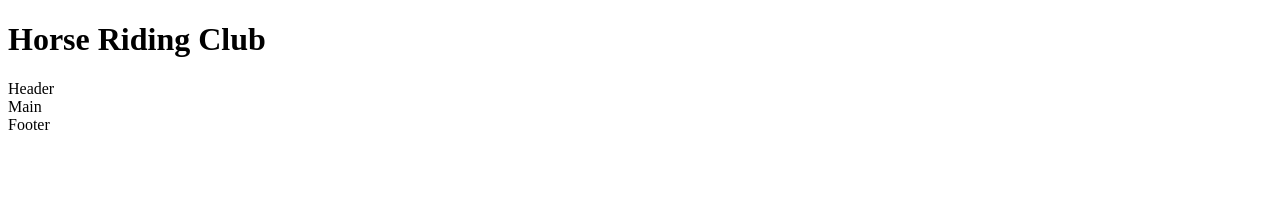
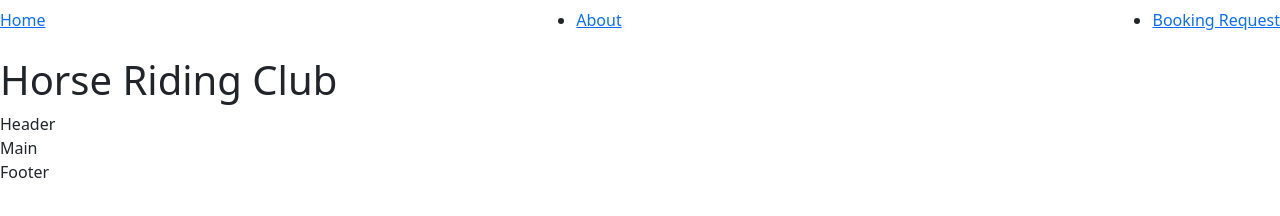
Before and after one commit to Saladin-B/horse-riding-club, a plain HTML site: page index.html in a window 1280 px wide. Drawn offline with nearby package versions, Linux system fonts and the light colour scheme.

Commit message:
navbar and top-bar using AI, add slider show bootstrap, change color, center main and footer. clickable title nav and topbar social icons

```diff
--- a/index.html
+++ b/index.html
@@ -3,10 +3,22 @@
 <head>
     <meta charset="UTF-8">
     <meta name="viewport" content="width=device-width, initial-scale=1.0">
-
+    <!--Bootstrap-->
+    <link href="https://cdn.jsdelivr.net/npm/bootstrap@5.3.8/dist/css/bootstrap.min.css" rel="stylesheet" integrity="sha384-sRIl4kxILFvY47J16cr9ZwB07vP4J8+LH7qKQnuqkuIAvNWLzeN8tE5YBujZqJLB" crossorigin="anonymous">
     <title>Horse Riding Club</title>
 </head>
 <body>
+    <!--Bootstrap JS script-->
+    <script src="https://cdn.jsdelivr.net/npm/bootstrap@5.3.8/dist/js/bootstrap.bundle.min.js" integrity="sha384-FKyoEForCGlyvwx9Hj09JcYn3nv7wiPVlz7YYwJrWVcXK/BmnVDxM+D2scQbITxI" crossorigin="anonymous"></script>
+
+    <nav>
+  <ul class="navbar">
+    <li><a href="index.html">Home</a></li>
+    <li><a href="/about">About</a></li>
+    <li><a href="/booking-request">Booking Request</a></li>
+  </ul>
+</nav>
+
     <h1>Horse Riding Club</h1>
     <Header>Header</Header>
     <main>Main</main>
```
Also changed, not shown: about.html (added), booking-request.html (added).
